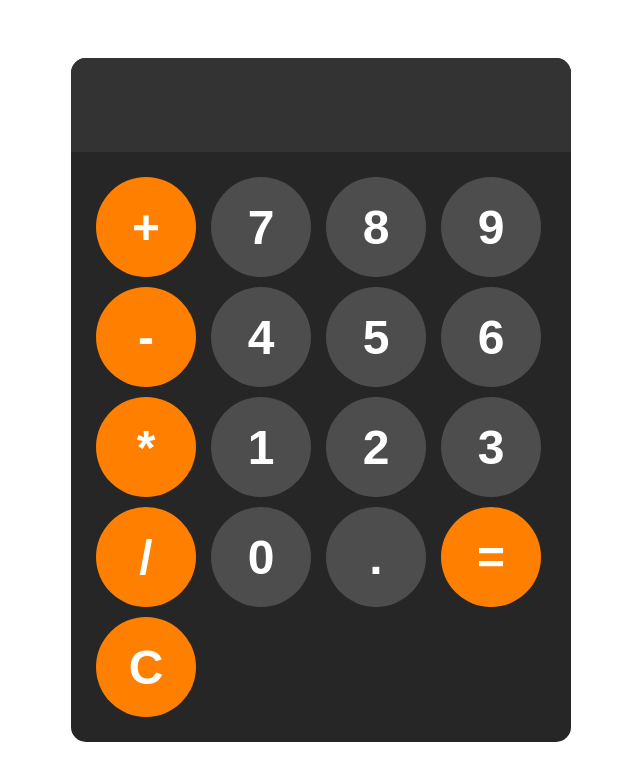
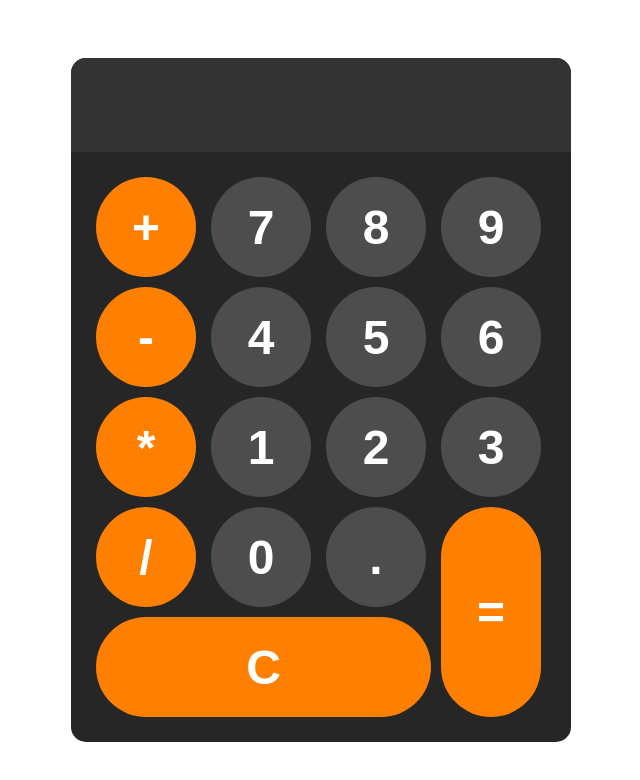
Before and after one commit to bruhmemer123/Calculator, a plain HTML site: page index.html in a window 1280 px wide. Shown: the whole page, without its empty margins (319-959 px from the left). Drawn offline with Linux system fonts and the light colour scheme.

Commit message:
2nd Commit

```diff
--- a/index.html
+++ b/index.html
@@ -22,8 +22,8 @@
                 <button id="op" onclick="WritetoDisplay('/')">/</button>
                 <button onclick="WritetoDisplay('0')">0</button>
                 <button onclick="WritetoDisplay('.')">.</button>
-                <button id="op" onclick="Calculate()">=</button>
-                <button id="op" onclick="ClearDisplay()">C</button>
+                <button id="equal" onclick="Calculate()">=</button>
+                <button id="clear" onclick="ClearDisplay()">C</button>
             </div>
         </div>
         <script src="main.js"></script>
--- a/main.css
+++ b/main.css
@@ -20,6 +20,8 @@ button:active{
     grid-template-columns: repeat(4, 1fr);
     gap: 10px;
     padding: 25px;
+    grid-auto-rows: 100px;
+    grid-auto-columns: 100px;
 }
 #op{
     background-color: hsl(30,100%,50%);
@@ -39,11 +41,34 @@ button:active{
 #display{
     color: white;
     background-color: hsl(0,0%,20%);
-
     width: 100%;
     font-size: 5rem;
     text-align: left;
     border: none;
+}
+#equal{
+    height: auto;
+    grid-row: span 2;
+    background-color: hsl(30,100%,50%);
+}
+#equal:hover{
+    background-color: hsl(30,100%,60%);
+}
+#equal:active{
+    background-color: hsl(30,100%,70%);
+}
+#clear{
+    grid-column: span 3;
+    width: auto;
+    align-self: stretch;
+    background-color: hsl(30,100%,50%);
+
+}
+#clear:hover{
+    background-color: hsl(30,100%,60%);
+}
+#clear:active{
+    background-color: hsl(30,100%,70%);
 }
 body{
     display: flex;
```
